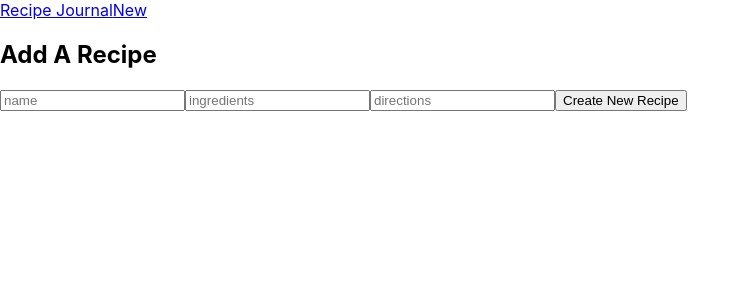
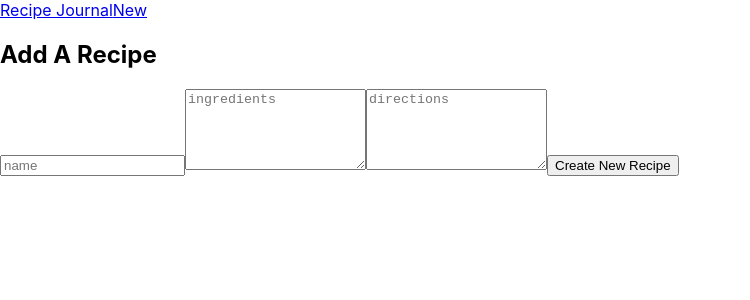
Before and after one commit to sakifree/recipe-journal-frontend, a React (Create React App) app: page /create in a window 1280 px wide. Shown: the top 300 px of the page, without its empty margins (0-750 px from the left). Built offline with nearby package versions, Linux system fonts and the light colour scheme.

Commit message:
fixes errors

```diff
--- a/src/App.js
+++ b/src/App.js
@@ -1,3 +1,4 @@
+import React from "react";
 import { Outlet } from "react-router-dom";
 import Nav from "./components/Nav";
 
--- a/src/components/Nav.js
+++ b/src/components/Nav.js
@@ -1,3 +1,4 @@
+import React from "react"
 import { Link } from "react-router-dom"
 
 const Nav = (props) => {
--- a/src/components/Post.js
+++ b/src/components/Post.js
@@ -1,3 +1,4 @@
+import React from "react";
 import { Link } from "react-router-dom";
 
 const Post = (props) => {
--- a/src/components/SearchBar.js
+++ b/src/components/SearchBar.js
@@ -1,9 +1,10 @@
+import React from "react"
 import { useState } from "react"
 
 const SearchBar = ({data}) => {
     const [search, setSearch] = useState("")
 
-     console.log(data.filter((recipe) => recipe.name.toLowerCase().includes("e")))
+     console.log(data.filter((recipe) => recipe.name.toLowerCase().includes("search")))
 
     return (
         <div className="searchBar">
--- a/src/pages/Create.js
+++ b/src/pages/Create.js
@@ -1,3 +1,4 @@
+import React from "react"
 import { Form } from "react-router-dom"
 
 const Create = (props) => {
@@ -6,8 +7,8 @@ const Create = (props) => {
             <h2>Add A Recipe</h2>
             <Form action="/create" method="post">
                 <input type="text" name="name" placeholder="name"/>
-                <input type="text" name="ingredients" placeholder="ingredients"/>
-                <input type="text" name="directions" placeholder="directions"/>
+                <textarea rows="5" columns="33" name="ingredients" placeholder="ingredients"/>
+                <textarea rows="5" columns="33" name="directions" placeholder="directions"/>
                 <button>Create New Recipe</button>
             </Form>
         </div>
--- a/src/pages/Index.js
+++ b/src/pages/Index.js
@@ -1,3 +1,4 @@
+import React from "react";
 import { useLoaderData } from "react-router-dom";
 import Post from "../components/Post";
 import SearchBar from "../components/SearchBar";
--- a/src/pages/Show.js
+++ b/src/pages/Show.js
@@ -1,3 +1,4 @@
+import React from "react"
 import { Form, Link, useLoaderData } from "react-router-dom"
 
 const Show = (props) => {
--- a/src/router.js
+++ b/src/router.js
@@ -1,3 +1,4 @@
+import React from "react";
 import { createBrowserRouter, createRoutesFromElements, Route } from "react-router-dom";
 import { CreateAction, DeleteAction, UpdateAction } from "./actions";
 import App from "./App"
```
